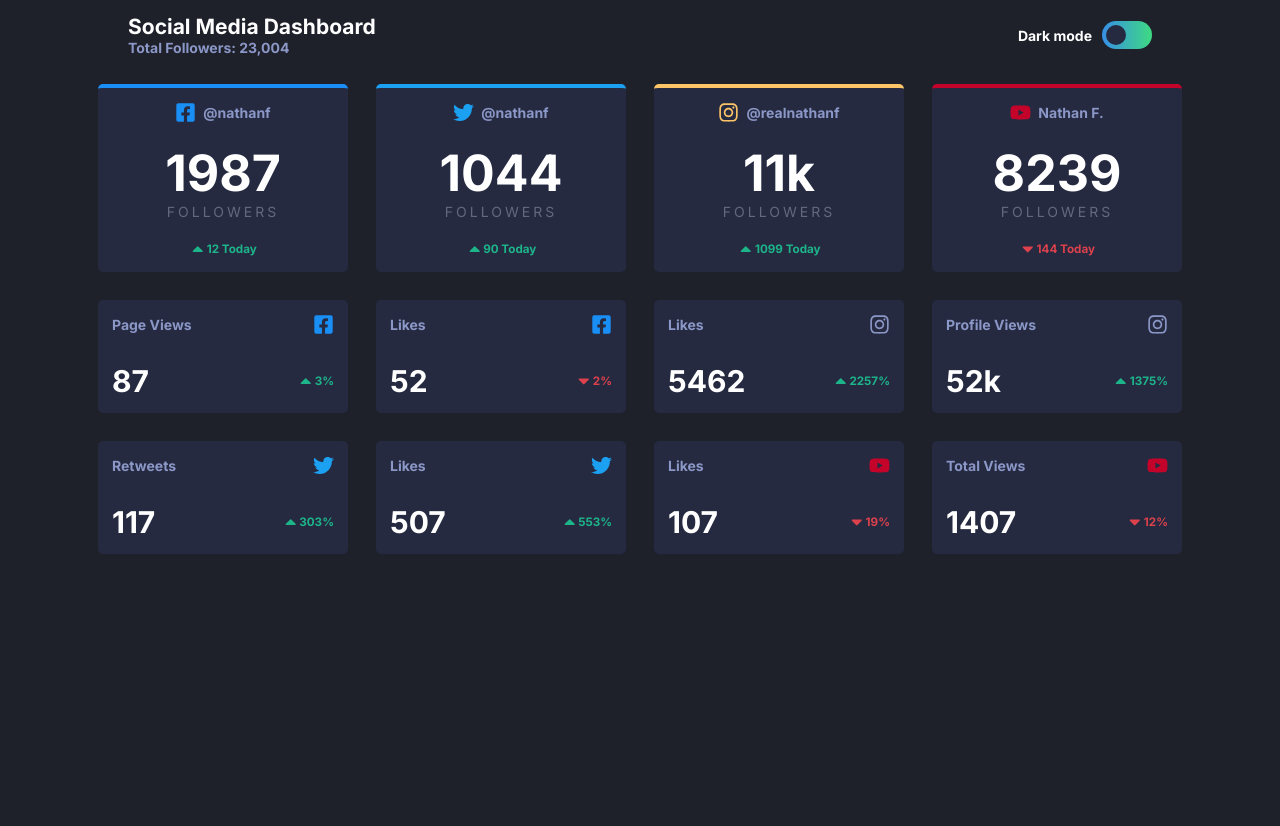
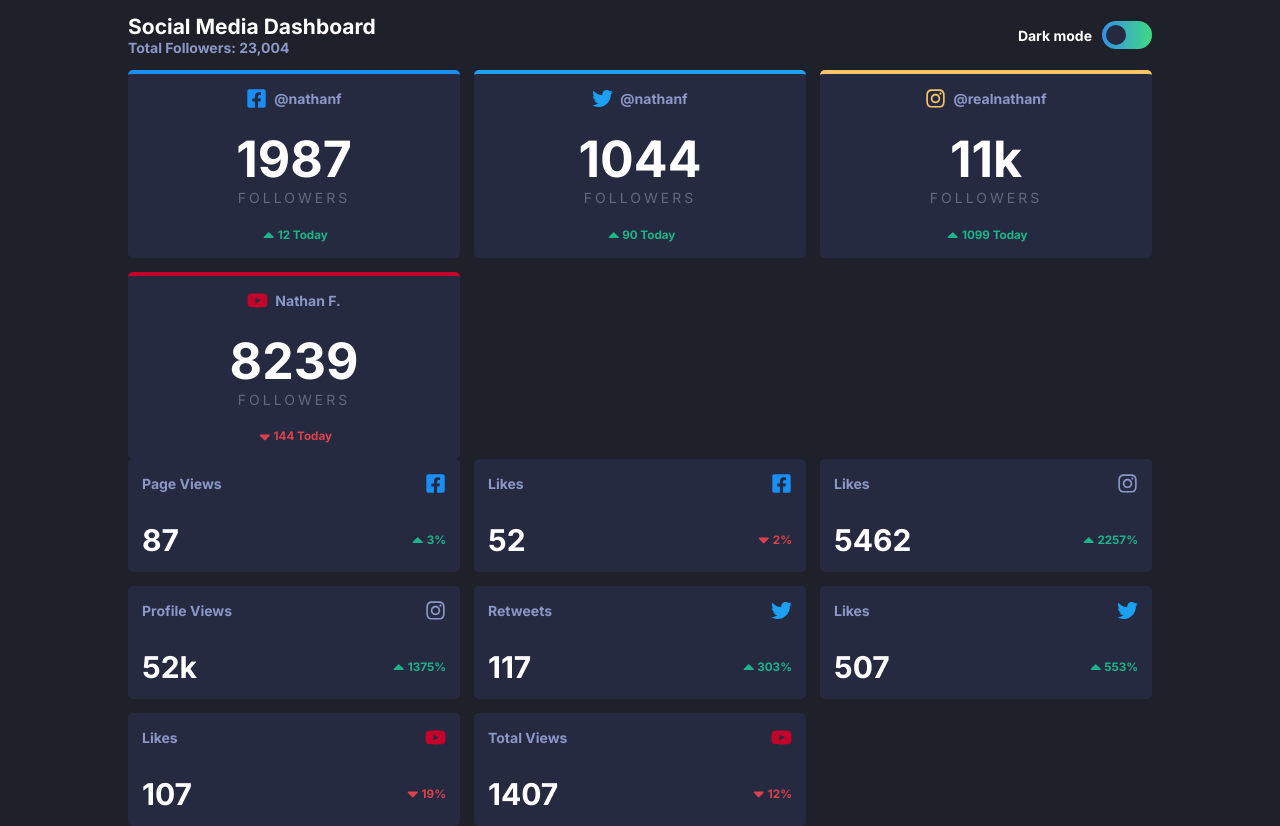
Before and after one commit to manikagnish/theme-switcher, a React (Create React App) app: page / in a window 1280 px wide. Before the commit the page ends 800 px from the top, so only its background shows below. Built offline with nearby package versions, Linux system fonts and the light colour scheme.

Commit message:
created grid styling

```diff
--- a/src/App.js
+++ b/src/App.js
@@ -7,7 +7,7 @@ import Navbar from "./Components/Navbar";
 import { followerCardContent, statsCardContent } from "./content";
 
 import { GlobalStyle } from "./Components/styles/Global";
-import { Flex } from "./Components/styles/Flex.styled";
+import { Grid } from "./Components/styles/Flex.styled";
 import { ThemeProvider } from "styled-components";
 import { lightTheme, darkTheme } from "./themes";
 
@@ -19,7 +19,7 @@ function App() {
     <ThemeProvider theme={theme === "dark" ? darkTheme : lightTheme}>
       <GlobalStyle />
       <Navbar />
-      <Flex justify="center">
+      <Grid>
         {followerCardContent.map((card) => (
           <FollowerCard
             key={card.id}
@@ -32,9 +32,9 @@ function App() {
             smallClr={card.smallClr}
           />
         ))}
-      </Flex>
+      </Grid>
 
-      <Flex justify="center">
+      <Grid>
         {statsCardContent.map((card) => (
           <StatsCard
             key={card.id}
@@ -47,7 +47,7 @@ function App() {
             smallClr={card.smallClr}
           />
         ))}
-      </Flex>
+      </Grid>
     </ThemeProvider>
   );
 }
--- a/src/Components/styles/Flex.styled.js
+++ b/src/Components/styles/Flex.styled.js
@@ -17,3 +17,10 @@ export const FlexCol = styled.div`
     flex-direction: column;
   }
 `;
+
+export const Grid = styled.div`
+  display: grid;
+  align-items: center;
+  grid-template-columns: repeat(auto-fit, minmax(250px, 1fr));
+  gap: 1em;
+`;
--- a/src/Components/styles/FollowerCard.styled.js
+++ b/src/Components/styles/FollowerCard.styled.js
@@ -1,14 +1,14 @@
 import styled from "styled-components";
 
 export const StyledFollowerCard = styled.div`
-  width: 250px;
+  /* width: 250px; */
   background: ${(props) => props.theme.cardBg};
   padding: 1em;
   border-radius: 5px;
   border-top: 4px solid ${({ color }) => color};
   transition: all 0.2s ease-in-out;
   cursor: pointer;
-  margin: 1em;
+  /* margin: 1em; */
 
   &:hover {
     background-color: ${(props) => props.theme.cardBgHover};
--- a/src/Components/styles/Global.js
+++ b/src/Components/styles/Global.js
@@ -40,5 +40,6 @@ export const GlobalStyle = createGlobalStyle`
         font-family:'Inter', sans-serif; ;
         background-color: ${(props) => props.theme.body};
         color: ${(props) => props.theme.fontColor};
+        padding: 0 10vw;
     }
 `;
--- a/src/Components/styles/Navbar.styled.js
+++ b/src/Components/styles/Navbar.styled.js
@@ -1,7 +1,7 @@
 import styled from "styled-components";
 
 export const StyledNavbar = styled.nav`
-  padding: 1em 10vw;
+  padding: 1em 0;
   font-weight: bold;
   color: ${(props) => props.theme.statTypeClr};
 
--- a/src/Components/styles/StatsCard.styled.js
+++ b/src/Components/styles/StatsCard.styled.js
@@ -1,13 +1,13 @@
 import styled from "styled-components";
 
 export const StyledStatsCard = styled.div`
-  width: 250px;
+  /* width: 250px; */
   background: ${(props) => props.theme.cardBg};
   padding: 1em;
   border-radius: 5px;
   transition: all 0.2s ease-in-out;
   cursor: pointer;
-  margin: 1em;
+  /* margin: 1em; */
 
   &:hover {
     background-color: ${(props) => props.theme.cardBgHover};
```
